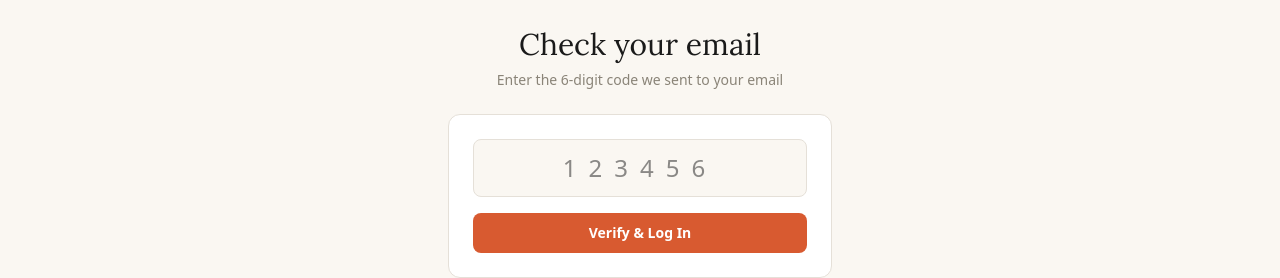
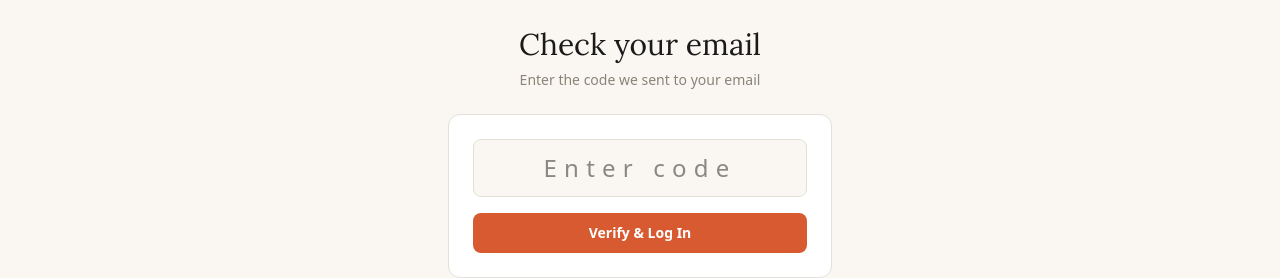
Before and after one commit to Meet1855-vartak/byteside, a Next.js app: page /verify in a window 1280 px wide. Shown: the part 189-467 px from the top of the page. Built offline with nearby package versions, Linux system fonts and the light colour scheme; no server answers.

Commit message:
Fix verify code input to accept variable-length OTP

```diff
--- a/package.json
+++ b/package.json
@@ -14,6 +14,7 @@
     "lucide-react": "^1.24.0",
     "next": "16.2.10",
     "next-themes": "^0.4.6",
+    "nodemailer": "^9.0.3",
     "react": "19.2.4",
     "react-dom": "19.2.4"
   },
--- a/src/app/verify/page.js
+++ b/src/app/verify/page.js
@@ -37,7 +37,7 @@ function VerifyForm() {
     <div className="w-full max-w-sm">
       <h1 className="font-serif text-3xl mb-2 text-center">Check your email</h1>
       <p className="text-sm text-muted text-center mb-6">
-        Enter the 6-digit code we sent to {email || 'your email'}
+          Enter the code we sent to {email || 'your email'}
       </p>
       <form onSubmit={handleVerify} className="bg-surface border border-border rounded-xl p-6 space-y-4">
         <input
@@ -45,9 +45,9 @@ function VerifyForm() {
           value={code}
           onChange={(e) => setCode(e.target.value)}
           required
-          maxLength={6}
-          placeholder="123456"
-          className="w-full text-center text-2xl tracking-[0.5em] bg-background border border-border rounded-lg px-3 py-3 focus:outline-none focus:border-accent"
+          maxLength={10}
+          placeholder="Enter code"
+          className="w-full text-center text-2xl tracking-[0.3em] bg-background border border-border rounded-lg px-3 py-3 focus:outline-none focus:border-accent"
         />
         <button
           type="submit"
--- /dev/null
+++ b/test-email.js
@@ -0,0 +1,26 @@
+const nodemailer = require('nodemailer');
+
+const transporter = nodemailer.createTransport({
+  host: 'smtp.gmail.com',
+  port: 587,
+  auth: {
+    user: 'byteside.contact@gmail.com',
+    pass: 'sfotbxuaibiadeqw',
+  },
+});
+
+transporter.sendMail(
+  {
+    from: '"Byteside" <byteside.contact@gmail.com>',
+    to: 'byteside.contact@gmail.com',
+    subject: 'Test email',
+    text: 'Testing Gmail SMTP directly.',
+  },
+  (err, info) => {
+    if (err) {
+      console.error('FAILED:', err);
+    } else {
+      console.log('SUCCESS:', info);
+    }
+  }
+);
```
Also changed, not shown: 1 other file (tests, documents, lock files or other folders).
